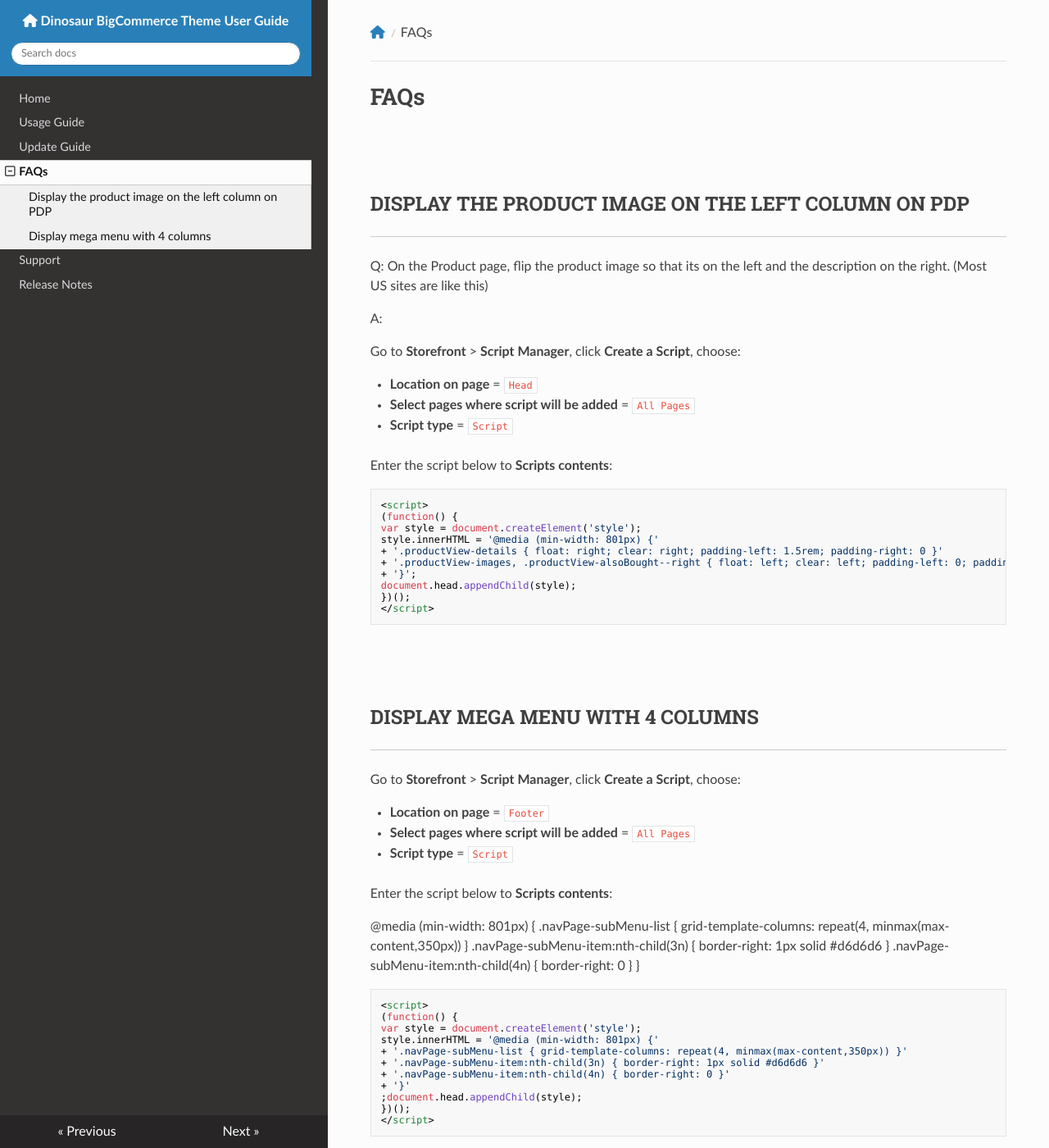
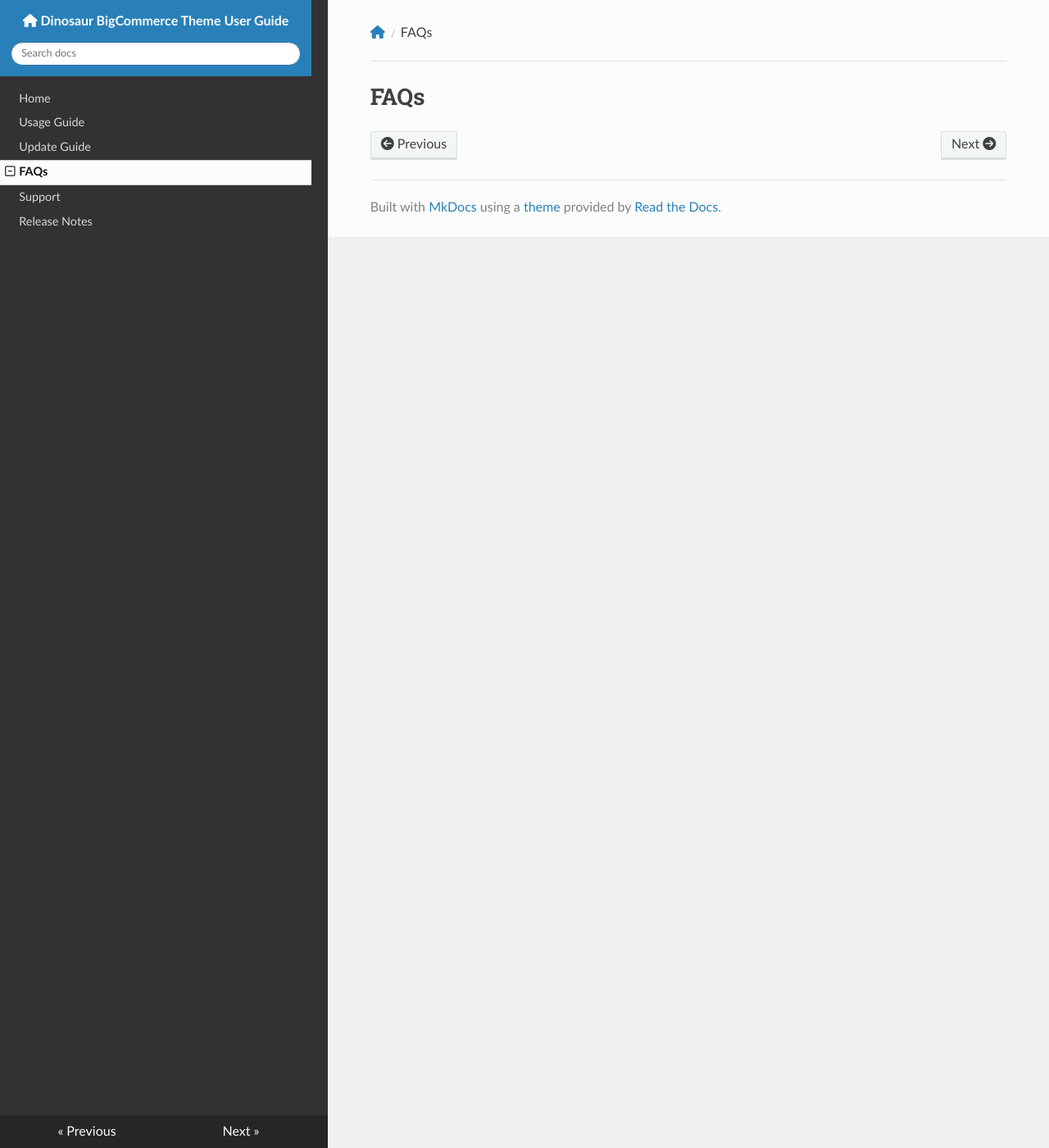
Before and after one commit to allcommerce/bc-Dinosaur-doc, an MkDocs documentation site: the page built from docs/faqs.md, in a window 1280 px wide and 1400 px high. Shown: the whole window at 82% size. Built offline with MkDocs 1.6.1, drawn with Linux system fonts in a browser that asks for light colours; nearby versions of some CDN libraries.

Commit message:
Clean up FAQ page

````diff
--- a/docs/faqs.md
+++ b/docs/faqs.md
@@ -1,59 +1 @@
 # FAQs
-
-## Display the product image on the left column on PDP
-
-Q: On the Product page, flip the product image so that its on the left and the description on the right. (Most US sites are like this)
-
-A:
-
-Go to **Storefront** > **Script Manager**, click **Create a Script**, choose:
-
-- **Location on page** = `Head`
-- **Select pages where script will be added** = `All Pages`
-- **Script type** = `Script`
-
-Enter the script below to **Scripts contents**:
-
-
-```html
-<script>
-(function() {
-var style = document.createElement('style');
-style.innerHTML = '@media (min-width: 801px) {'
-+ '.productView-details { float: right; clear: right; padding-left: 1.5rem; padding-right: 0 }'
-+ '.productView-images, .productView-alsoBought--right { float: left; clear: left; padding-left: 0; padding-right: 1.5rem }'
-+ '}';
-document.head.appendChild(style);
-})();
-</script>
-```
-
-## Display mega menu with 4 columns
-
-Go to **Storefront** > **Script Manager**, click **Create a Script**, choose:
-
-- **Location on page** = `Footer`
-- **Select pages where script will be added** = `All Pages`
-- **Script type** = `Script`
-
-Enter the script below to **Scripts contents**:
-
-@media (min-width: 801px) {
-    .navPage-subMenu-list { grid-template-columns: repeat(4, minmax(max-content,350px)) }
-    .navPage-subMenu-item:nth-child(3n) { border-right: 1px solid #d6d6d6 }
-    .navPage-subMenu-item:nth-child(4n) { border-right: 0 }
-}
-
-```html
-<script>
-(function() {
-var style = document.createElement('style');
-style.innerHTML = '@media (min-width: 801px) {'
-+ '.navPage-subMenu-list { grid-template-columns: repeat(4, minmax(max-content,350px)) }'
-+ '.navPage-subMenu-item:nth-child(3n) { border-right: 1px solid #d6d6d6 }'
-+ '.navPage-subMenu-item:nth-child(4n) { border-right: 0 }'
-+ '}'
-;document.head.appendChild(style);
-})();
-</script>
-```
````
